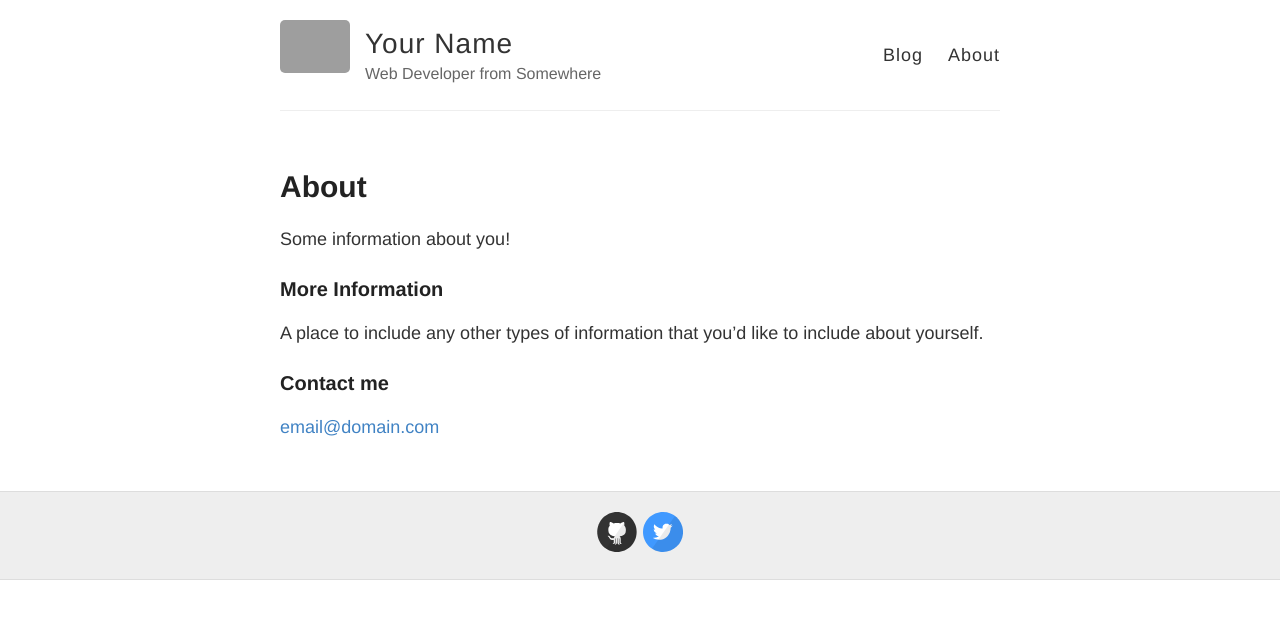
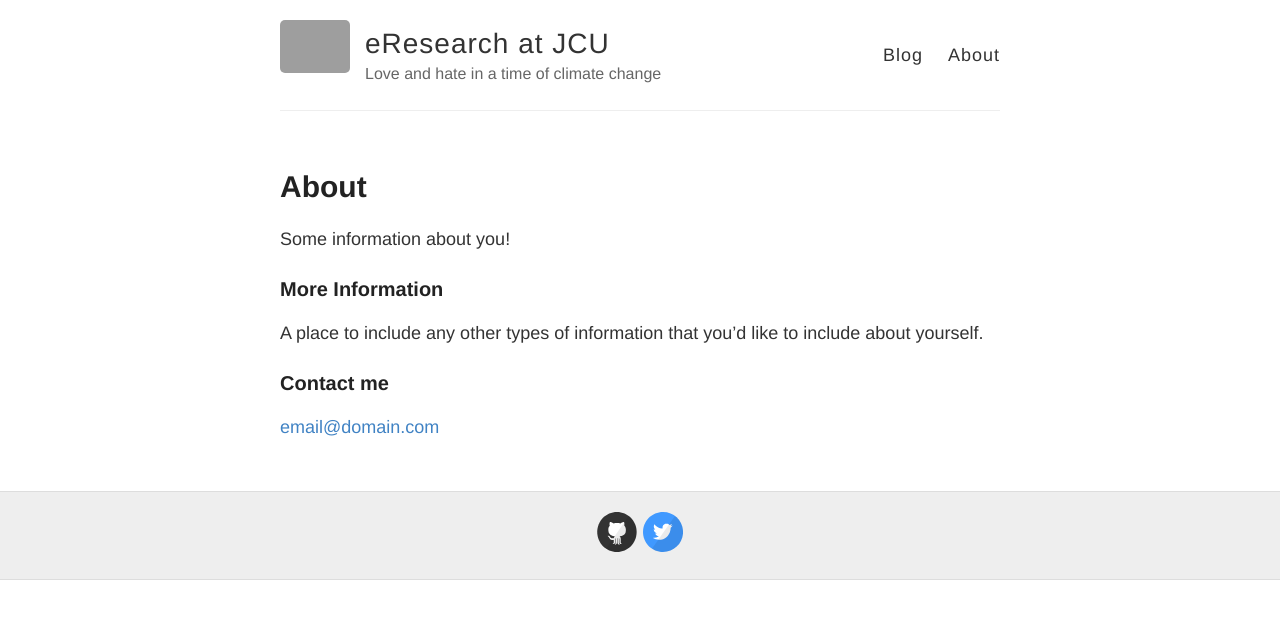
Before and after one commit to DanielBaird/er-jcu-blog, a Jekyll site: the page built from about.md, in a window 1280 px wide. Shown: the top 619 px of the page. Built offline with Jekyll 4.4.1, drawn with Linux system fonts in a browser that asks for light colours; grey boxes are pictures that could not be loaded.

Commit message:
minimal configuration

```diff
--- a/_config.yml
+++ b/_config.yml
@@ -3,10 +3,10 @@
 #
 
 # Name of your site (displayed in the header)
-name: Your Name
+name: eResearch at JCU
 
 # Short bio or description (displayed in the header)
-description: Web Developer from Somewhere
+description: Love and hate in a time of climate change
 
 # URL of your avatar or profile pic (you could use your GitHub profile pic)
 avatar: https://raw.githubusercontent.com/barryclark/jekyll-now/master/images/jekyll-logo.png
```
